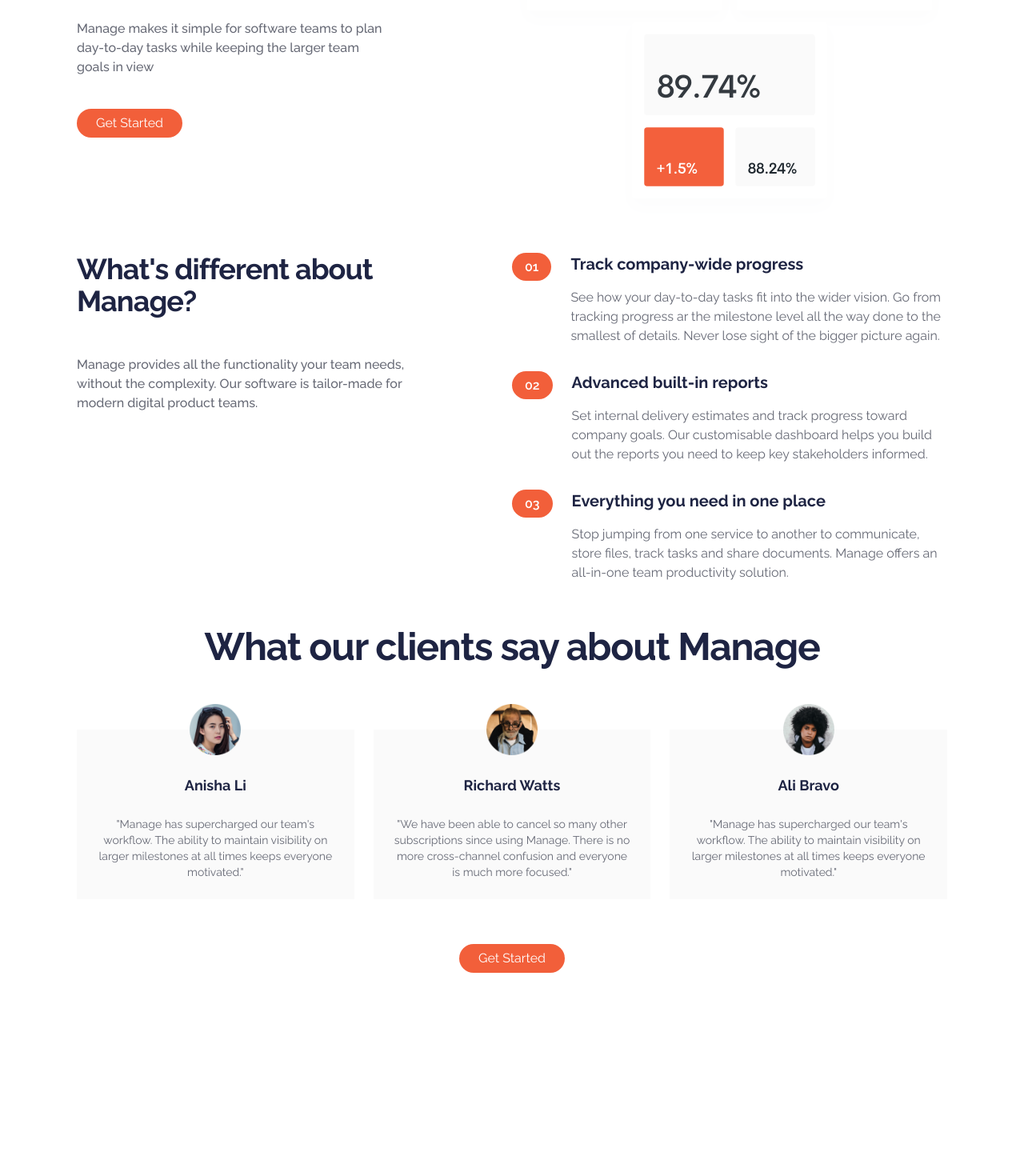
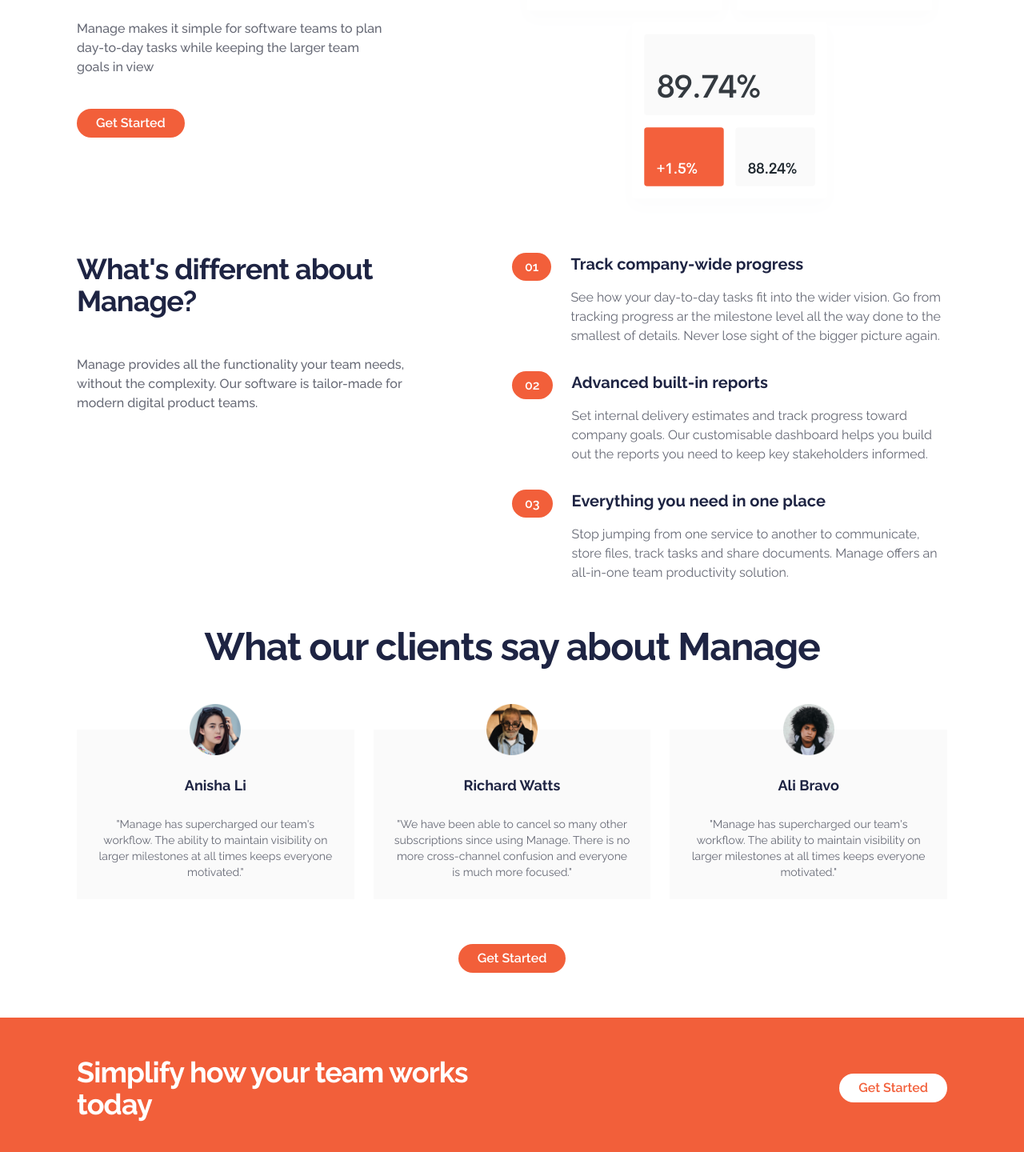
Before and after one commit to femiconnect/manage-app-landing-page, a React (Create React App) app: page / in a window 1280 px wide. Shown: the part 340-1780 px from the top of the page at 80% size. Before the commit the page ends 1612 px from the top, so only its background shows below. Built offline with nearby package versions, Linux system fonts and the light colour scheme.

Commit message:
designed call-to-action section

```diff
--- a/src/App.js
+++ b/src/App.js
@@ -3,6 +3,7 @@ import Navbar from './components/Navbar';
 import Hero from './components/Hero';
 import Features from './components/Features';
 import Testimonials from './components/Testimonials';
+import Cta from './components/Cta';
 
 function App() {
    return (
@@ -11,6 +12,7 @@ function App() {
          <Hero />
          <Features />
          <Testimonials />
+         <Cta />
       </>
    );
 }
--- /dev/null
+++ b/src/components/Cta.js
@@ -0,0 +1,19 @@
+import React from 'react';
+
+const Cta = () => {
+   return (
+      <section id='cta' className='bg-brightRed'>
+         {/* -- flex container -- */}
+         <div className='container flex flex-col items-center py-12 space-y-12 md:flex-row md:justify-between md:space-y-0'>
+            <h2 className='text-4xl text-center text-white font-bold tracking-tight leading-tight md:text-4xl md:max-w-xl md:text-left'>
+               Simplify how your team works today
+            </h2>
+            <button className='btn bg-white text-brightRed font-semibold hover:bg-gray-800 hover:text-white'>
+               Get Started
+            </button>
+         </div>
+      </section>
+   );
+};
+
+export default Cta;
--- a/src/components/Hero.js
+++ b/src/components/Hero.js
@@ -18,7 +18,7 @@ const Hero = () => {
                </p>
 
                <div className='flex justify-center md:justify-start'>
-                  <button>Get Started</button>
+                  <button className='btn'>Get Started</button>
                </div>
             </div>
 
--- a/src/components/Navbar.js
+++ b/src/components/Navbar.js
@@ -31,7 +31,7 @@ const Navbar = () => {
             </ul>
 
             {/* --nav button -- */}
-            <button>Get Started</button>
+            <button className='btn'>Get Started</button>
          </div>
       </nav>
    );
--- a/src/components/Testimonials.js
+++ b/src/components/Testimonials.js
@@ -56,7 +56,7 @@ const Testimonials = () => {
 
             {/* -- CTA button -- */}
             <div className='flex justify-center mt-14'>
-               <button>Get Started</button>
+               <button className='btn'>Get Started</button>
             </div>
          </div>
       </section>
--- a/src/index.css
+++ b/src/index.css
@@ -9,7 +9,7 @@
       @apply antialiased font-[Raleway];
    }
 
-   button {
-      @apply p-3 px-6 py-1.5 text-white bg-brightRed rounded-full hover:bg-brightRedLight;
+   .btn {
+      @apply p-3 px-6 py-1.5 text-white font-semibold bg-brightRed rounded-full hover:bg-brightRedLight;
    }
 }
```
